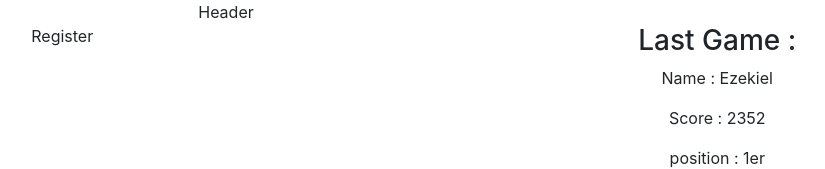
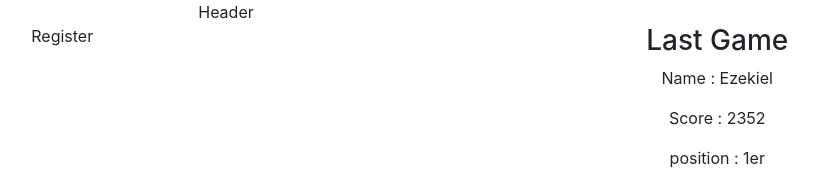
Before and after one commit to wcs-hackathon-bondimanchoeuf/bandimanchoeuf, a React (Create React App) app: page / in a window 1280 px wide. Shown: the top 169 px of the page, without its empty margins (414-1239 px from the left). Built offline with nearby package versions, Linux system fonts and the light colour scheme.

Commit message:
adding title to lastgame

```diff
--- a/src/components/LastGame.jsx
+++ b/src/components/LastGame.jsx
@@ -3,7 +3,7 @@ import React from "react";
 const LastGame = () => {
   return (
     <div>
-      <h3>Last Game :</h3>
+      <h3>Last Game</h3>
       <p>Name : Ezekiel</p>
       <p>Score : 2352</p>
       <p>position : 1er</p>
```
